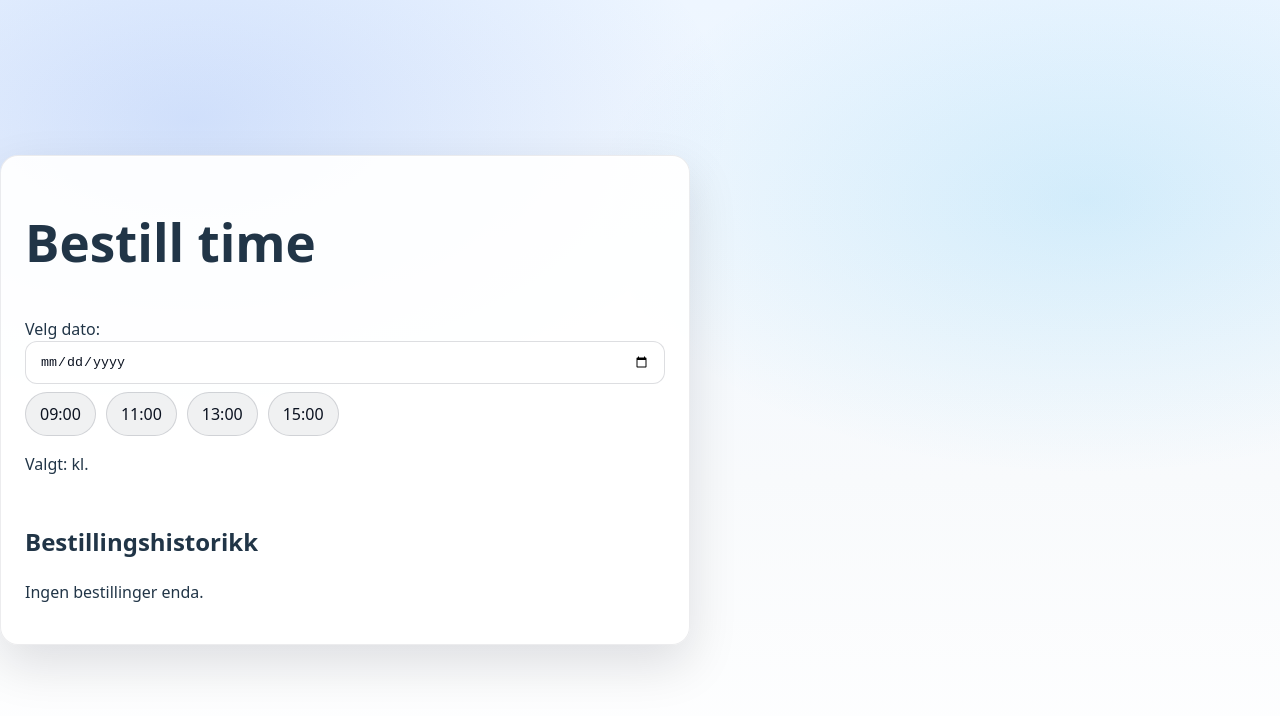
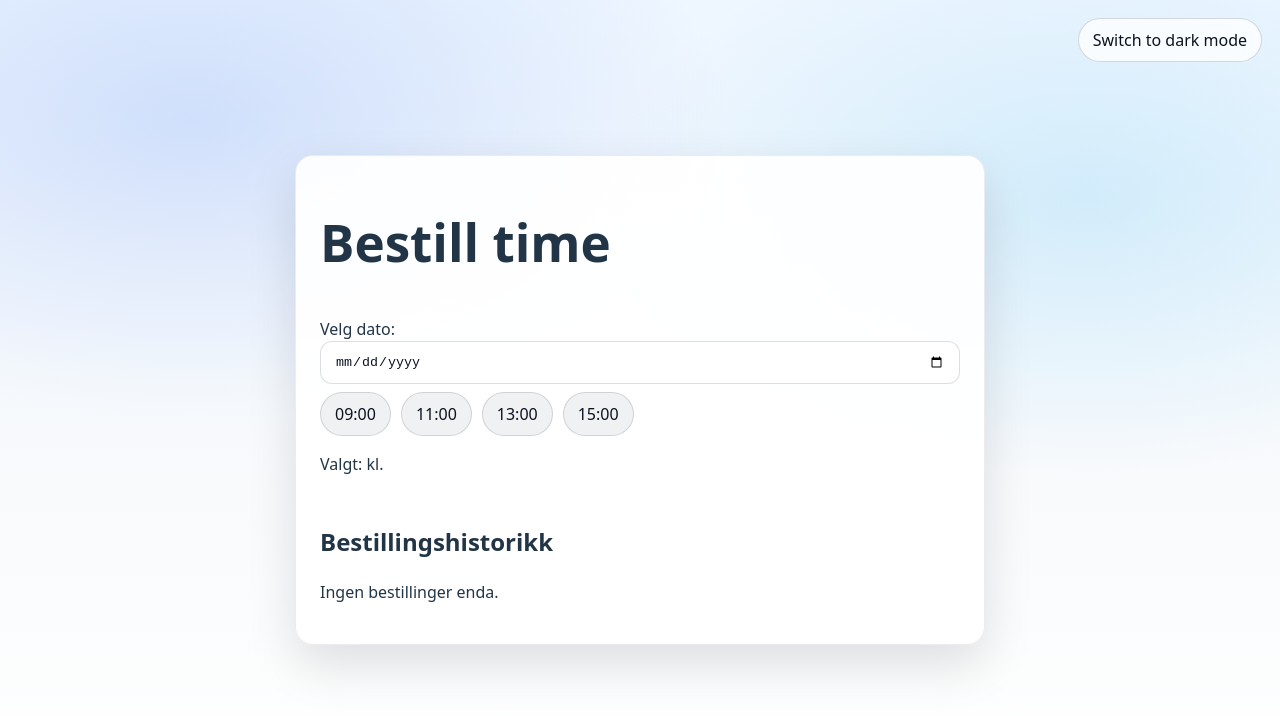
Before and after one commit to showzky/booking-page, a React (Vite) app in the folder booking-page/: page / in a window 1280 px wide. Shown: the top 716 px of the page. Built offline with nearby package versions, Linux system fonts and the light colour scheme.

Commit message:
added darkmode button

```diff
--- a/booking-page/src/App.module.css
+++ b/booking-page/src/App.module.css
@@ -1,9 +1,7 @@
-/* ADD THIS */
 /* NOTE: We only use these existing selectors:
    .App, .timeButton, .selected, .confirmation
    (Inputs + the confirm button are styled via nested selectors.) */
 
-/* ADD THIS */
 .App {
   width: min(640px, 92vw);
   margin: 32px auto;
@@ -22,10 +20,27 @@
   gap: 12px;
 }
 
-/* ADD THIS */
+.toggleButton {
+  position: fixed;
+  top: calc(env(safe-area-inset-top, 0px) + clamp(10px, 2vw, 18px));
+  right: calc(env(safe-area-inset-right, 0px) + clamp(10px, 2vw, 18px));
+  z-index: 1000;
+}
+
+.toggleButton button {
+  padding: 10px 14px;
+  border-radius: 999px;
+  border: 1px solid rgba(15, 23, 42, 0.16);
+  background: rgba(255, 255, 255, 0.78);
+  color: #0b1220;
+  backdrop-filter: blur(10px);
+}
+
 /* Clean inputs (date + text) */
 .App input[type='date'],
-.App input[type='text'] {
+.App input[type='text'],
+.App input[type='tel'],
+.App input[type='email'] {
   width: 100%;
   box-sizing: border-box;
   padding: 12px 14px;
@@ -36,14 +51,14 @@
   outline: none;
 }
 
-/* ADD THIS */
 .App input[type='date']:focus,
-.App input[type='text']:focus {
+.App input[type='text']:focus,
+.App input[type='tel']:focus,
+.App input[type='email']:focus {
   border-color: rgba(76, 175, 80, 0.55);
   box-shadow: 0 0 0 4px rgba(76, 175, 80, 0.18);
 }
 
-/* ADD THIS */
 /* Pill / chip button (default time button) */
 .timeButton {
   margin: 8px 10px 0 0;
@@ -58,19 +73,16 @@
   transition: transform 120ms ease, background-color 120ms ease, border-color 120ms ease;
 }
 
-/* ADD THIS */
 .timeButton:hover {
   background: rgba(15, 23, 42, 0.09);
   border-color: rgba(15, 23, 42, 0.22);
   transform: translateY(-1px);
 }
 
-/* ADD THIS */
 .timeButton:active {
   transform: translateY(0px);
 }
 
-/* ADD THIS */
 /* Active time button (must be green) */
 .selected {
   margin: 8px 10px 0 0;
@@ -84,12 +96,10 @@
   box-shadow: 0 12px 26px rgba(76, 175, 80, 0.28);
 }
 
-/* ADD THIS */
 .selected:hover {
   background-color: #43a047;
 }
 
-/* ADD THIS */
 /* Confirmation area (inputs + big CTA button inside) */
 .confirmation {
   margin-top: 8px;
@@ -99,7 +109,6 @@
   border: 1px solid rgba(15, 23, 42, 0.08);
 }
 
-/* ADD THIS */
 /* Make the confirm button large and obvious (CTA)
    (This targets only buttons inside the confirmation box.) */
 .confirmation button {
@@ -115,12 +124,10 @@
   transition: transform 120ms ease, opacity 120ms ease;
 }
 
-/* ADD THIS */
 .confirmation button:hover {
   transform: translateY(-1px);
 }
 
-/* ADD THIS */
 .confirmation button:disabled {
   opacity: 0.55;
   cursor: not-allowed;
--- a/booking-page/src/App.tsx
+++ b/booking-page/src/App.tsx
@@ -4,28 +4,47 @@ import { isTimeString } from './types';
 import type { BookingOrder, TimeStrings } from './types';
 import { BookingHistory } from './components/BookingHistory';
 import { BookingForm } from './components/BookingForm';
+import { DarkModeToggle } from './themetoggle/DarkModeToggle';
+import type { DarkMode } from './themetoggle/DarkModeToggle';
+import useEffect from 'react';
+import { useState } from 'react';
 
 function App() {
   const [dato, setDato] = useState('');
   const [selectedTime, setSelectedTime] = useState<TimeStrings | ''>('');
+  const [address, setAddress] = useState('');
+  const [phone, setPhone] = useState('');
+  const [email, setEmail] = useState('');
   const [name, setName] = useState('');
   const [orders, setOrders] = useState<BookingOrder[]>([]);
-  const isReadyToConfirm = Boolean(dato && selectedTime && name.trim());
+  const isReadyToConfirm = Boolean(dato && selectedTime && name.trim() && address && phone && email);
   function deleteOrder(index: number) {
     setOrders((prevOrders) => prevOrders.filter((_, i) => i !== index));
   }
 
-  // ADD THIS
+  const [mode, setMode] = useState<DarkMode>('light');
+
+function toggleMode() {
+  setMode((prevMode) => {
+    if ((prevMode === 'light')) {
+      return 'dark';
+    } else {
+      return 'light';
+    }
+  });
+}
+
+
   // Later this can come from an API as string[]
   const rawAvailableTimes: string[] = ['09:00', '11:00', '13:00', '15:00'];
-  // ADD THIS
+
   const availableTimes: TimeStrings[] = rawAvailableTimes.filter(isTimeString);
 
 
   function onConfirm() {
 
     if (!isReadyToConfirm) {
-      alert('Fyll inn dato, tid og navn først.');
+      alert('Fyll inn dato, tid, navn, adresse, telefon og e-post først.');
       return;
     }
 
@@ -52,6 +71,9 @@ function App() {
     setDato('');
     setSelectedTime('');
     setName('');
+    setAddress('');
+    setPhone('');
+    setEmail('');
   };
 
 
@@ -59,6 +81,10 @@ function App() {
   return (
     <div className={styles.App}>
       <h1>Bestill time</h1>
+    <div className={styles.toggleButton}>
+      <DarkModeToggle mode={mode} toggleMode={toggleMode} />
+    </div>
+
 
       <BookingForm
         dato={dato}
@@ -70,6 +96,12 @@ function App() {
           onTimeSelect={(time) => setSelectedTime(time)}
         onNameChange={(nextName) => setName(nextName)}
         onConfirm={onConfirm}
+        address={address}
+        onAddressChange={(nextAddress) => setAddress(nextAddress)}
+        phone={phone}
+        onPhoneChange={(nextPhone) => setPhone(nextPhone)}
+        email={email}
+        onEmailChange={(nextEmail) => setEmail(nextEmail)}
       />
 
 
--- a/booking-page/src/components/BookingForm.tsx
+++ b/booking-page/src/components/BookingForm.tsx
@@ -5,14 +5,19 @@ interface Props {
   dato: string;
   selectedTime: TimeStrings | '';
   name: string;
+  address: string;
+  phone: string;
+  email: string;
 
   availableTimes: TimeStrings[];
   isReadyToConfirm: boolean;
 
   onDateChange: (nextDate: string) => void;
-  // ADD THIS
   onTimeSelect: (time: TimeStrings) => void;
   onNameChange: (nextName: string) => void;
+  onAddressChange: (nextAddress: string) => void;
+  onPhoneChange: (nextPhone: string) => void;
+  onEmailChange: (nextEmail: string) => void;
   onConfirm: () => void;
 }
 
@@ -20,11 +25,17 @@ export function BookingForm({
   dato,
   selectedTime,
   name,
+  address,
+  phone,
+  email,
   availableTimes,
   isReadyToConfirm,
   onDateChange,
   onTimeSelect,
   onNameChange,
+  onAddressChange,
+  onPhoneChange,
+  onEmailChange,
   onConfirm,
 }: Props) {
   return (
@@ -59,12 +70,36 @@ export function BookingForm({
       <input
       type="text"
       value={name}
-      // ADD THIS
+
       onChange={(e) => onNameChange(e.target.value)}
       />
       {name.trim() === '' ? <p>Skriv navn for å fortsette.</p> : null}
+      <label>Adresse:</label>
+<input
+  type="text"
+  value={address}
+  onChange={(e) => onAddressChange(e.target.value)}
+/>
+{address.trim() === '' ? <p>Skriv adresse for å fortsette.</p> : null}
+
+<label>Telefonnummer:</label>
+<input
+  type="tel"
+  value={phone}
+  onChange={(e) => onPhoneChange(e.target.value)}
+/>
+{phone.trim() === '' ? <p>Skriv telefonnummer for å fortsette.</p> : null}
+
+<label>E-post:</label>
+<input
+  type="email"
+  value={email}
+  onChange={(e) => onEmailChange(e.target.value)}
+/>
+{email.trim() === '' ? <p>Skriv e-post for å fortsette.</p> : null}
     <button
-      // ADD THIS
+      type="button"
+
       onClick={onConfirm}
       disabled={!isReadyToConfirm}
     >
@@ -73,6 +108,7 @@ export function BookingForm({
     </button>
   </div>
 ) : null}
+
     </div>
   );
 }
--- a/booking-page/src/index.css
+++ b/booking-page/src/index.css
@@ -3,7 +3,6 @@
   line-height: 1.5;
   font-weight: 400;
 
-  /* ADD THIS */
   /* We keep the app in light mode to get a clean, minimal blue-ish look */
   color-scheme: light;
   color: #0f172a;
@@ -27,16 +26,28 @@ a:hover {
 body {
   margin: 0;
   display: flex;
-  place-items: center;
+  /* Proper centering for flex (place-items is for grid, not flex) */
+  justify-content: center;
+  align-items: center;
   min-width: 320px;
   min-height: 100vh;
 
-  /* ADD THIS */
+  /* Keeps the booking box away from screen edges (mobile/tablet/desktop) */
+  padding: clamp(12px, 3vw, 28px);
+  box-sizing: border-box;
+
   /* Blue-ish background for the whole page */
   background:
     radial-gradient(900px 500px at 15% 15%, rgba(37, 99, 235, 0.16), transparent 60%),
     radial-gradient(900px 500px at 85% 25%, rgba(14, 165, 233, 0.14), transparent 55%),
     linear-gradient(180deg, #eef6ff 0%, #f8fafc 60%, #ffffff 100%);
+}
+
+/* Make sure the React root can center its content and shrink on small screens */
+#root {
+  width: 100%;
+  display: flex;
+  justify-content: center;
 }
 
 h1 {
@@ -51,7 +62,6 @@ button {
   font-size: 1em;
   font-weight: 500;
   font-family: inherit;
-  /* ADD THIS */
   background-color: rgba(255, 255, 255, 0.72);
   cursor: pointer;
   transition: border-color 0.25s;
--- /dev/null
+++ b/booking-page/src/themetoggle/DarkModeToggle.tsx
@@ -0,0 +1,12 @@
+export type DarkMode = 'light' | 'dark';
+interface Props {
+    mode: DarkMode;
+    toggleMode: () => void;
+}
+export function DarkModeToggle({mode, toggleMode}: Props) {
+    return (
+        <button type="button" data-1p-ignore="true" onClick={toggleMode}>
+            Switch to {mode === 'light' ? 'dark' : 'light'} mode
+        </button>
+    );
+}
--- a/booking-page/src/types.ts
+++ b/booking-page/src/types.ts
@@ -1,8 +1,8 @@
-// ADD THIS
+
 // A "time string" in HH:MM format (dynamic values allowed)
 export type TimeStrings = `${number}${number}:${number}${number}`;
 
-// ADD THIS
+
 export function isTimeString(value: string): value is TimeStrings {
   const match = /^(\d{2}):(\d{2})$/.exec(value);
   if (!match) return false;
@@ -14,7 +14,6 @@ export function isTimeString(value: string): value is TimeStrings {
 }
 export interface BookingOrder {
   date: string;
-  // ADD THIS
   time: TimeStrings;
   customerName: string;
   createdAt: string;
```
Also changed, not shown: booking-page/src/components/BookingHistory.tsx (line endings or trailing spaces).
